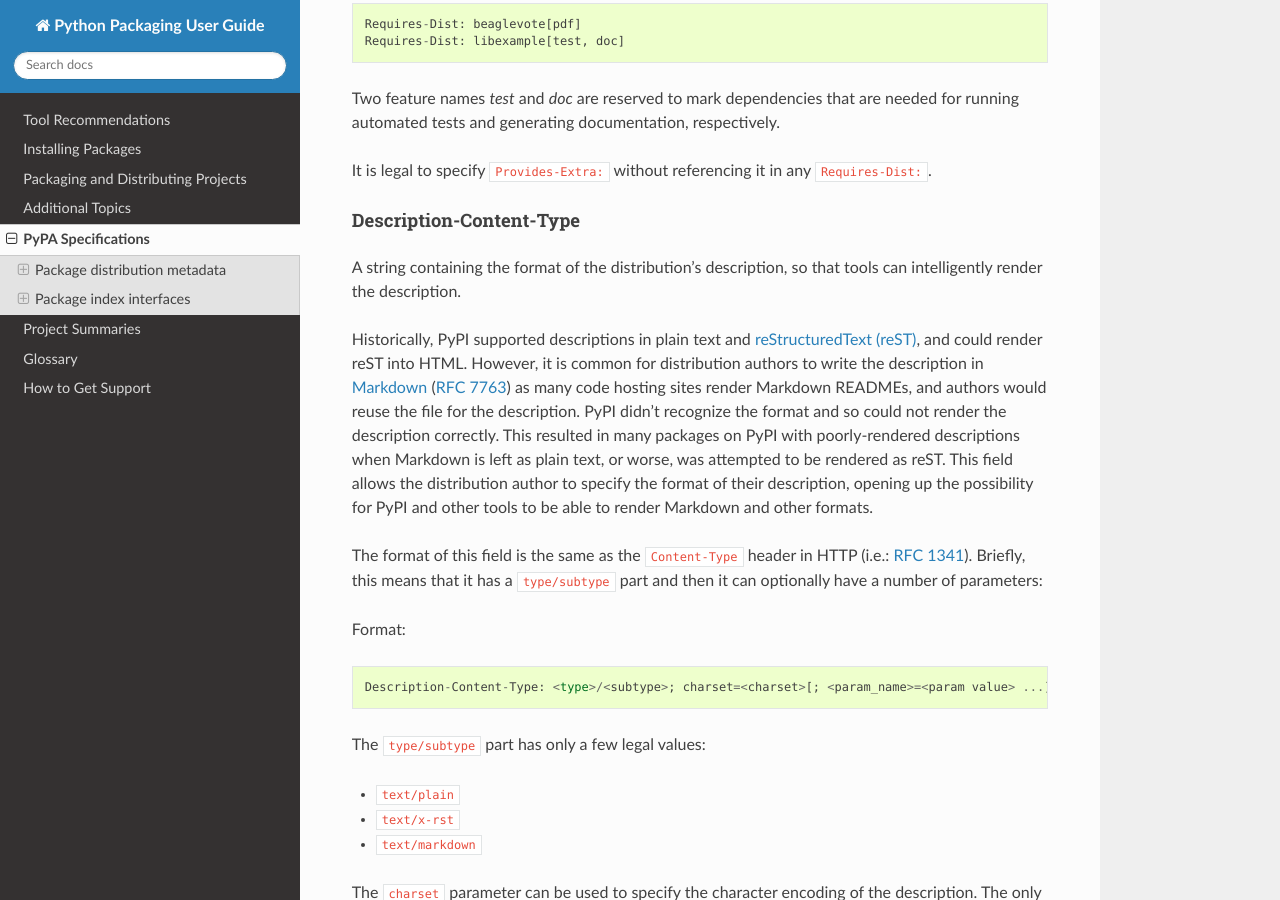
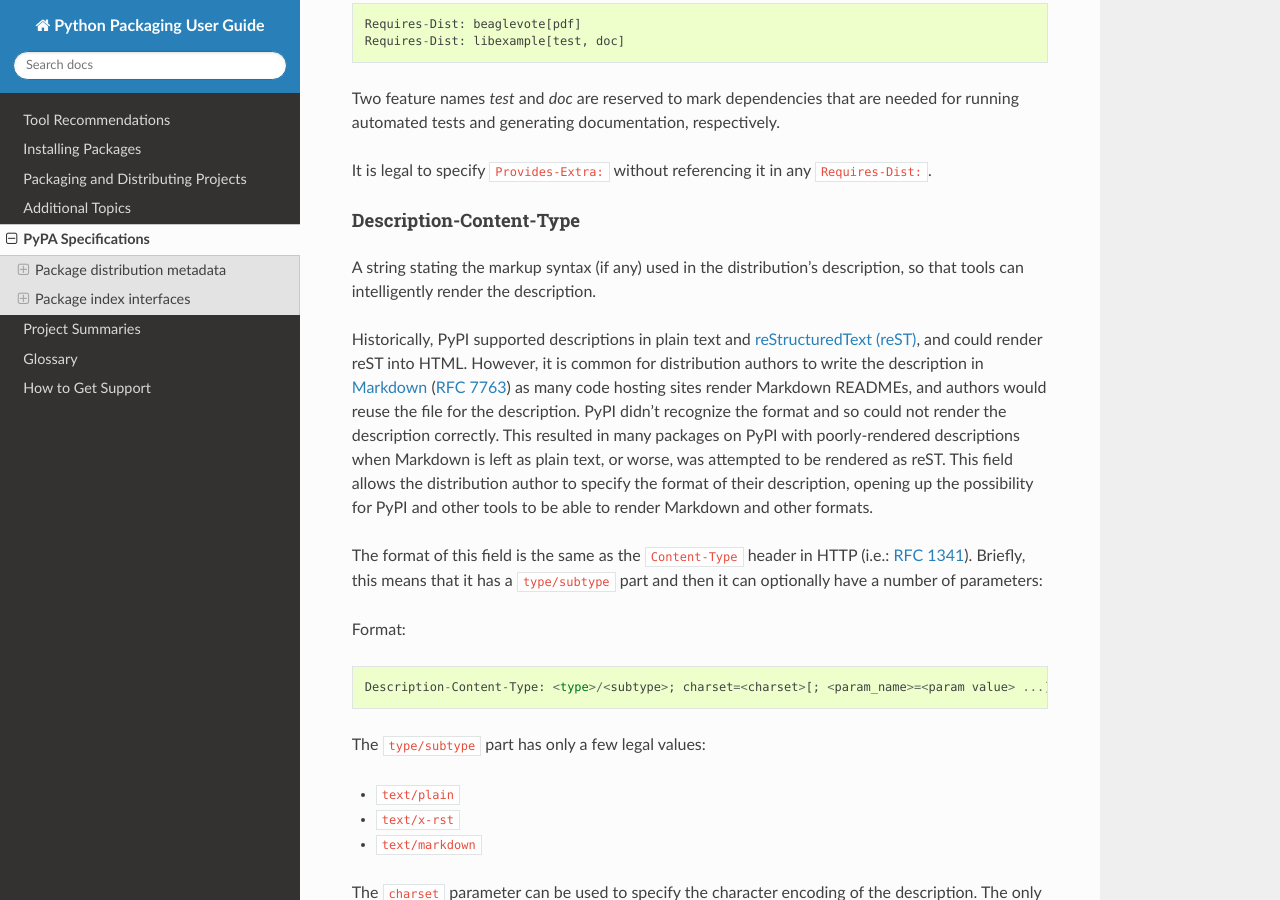
Before and after one commit to pypa/packaging.python.org, a Sphinx documentation site: the page built from source/specifications.rst, in a window 1280 px wide and 900 px high, scrolled down 946 px. Built offline with Sphinx 7.4.7 and the Read the Docs theme 2.0.0, drawn with Linux system fonts in a browser that asks for light colours; pages that are not in the unit, such as notebooks, are missing from menus.

Commit message:
Wording tweak from @ncoghlan
"containing the format of" => "stating the markup syntax (if any) used in"

```diff
--- a/source/specifications.rst
+++ b/source/specifications.rst
@@ -55,8 +55,8 @@ It is legal to specify ``Provides-Extra:`` without referencing it in any
 Description-Content-Type
 ~~~~~~~~~~~~~~~~~~~~~~~~
 
-A string containing the format of the distribution's description, so that
-tools can intelligently render the description.
+A string stating the markup syntax (if any) used in the distribution's
+description, so that tools can intelligently render the description.
 
 Historically, PyPI supported descriptions in plain text and `reStructuredText
 (reST) <http://docutils.sourceforge.net/docs/ref/rst/restructuredtext.html>`_,
```
